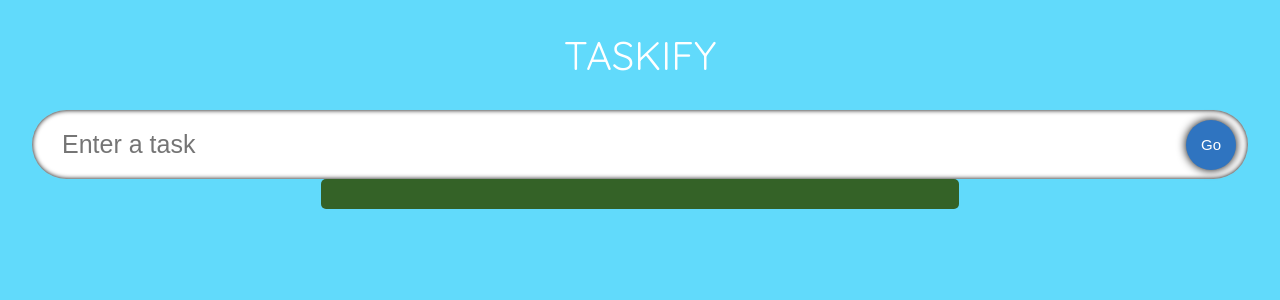
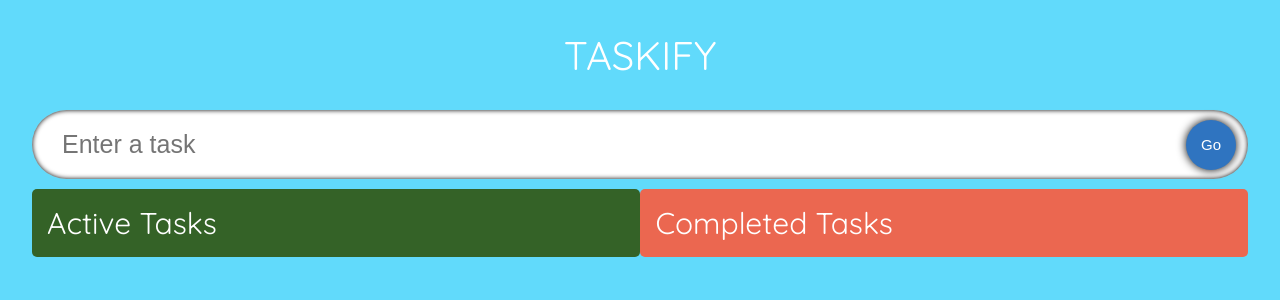
Before and after one commit to Hyung-Keun/Taskify_TS, a React (Create React App) app: page / in a window 1280 px wide. Shown: the top 300 px of the page. Built offline with nearby package versions, Linux system fonts and the light colour scheme.

Commit message:
Feature: react-beautiful-dnd 기능 추가.

```diff
--- a/src/App.tsx
+++ b/src/App.tsx
@@ -2,11 +2,13 @@
 import "./App.css";
 import InputField from "./components/InputField";
 import { Todo } from "./model";
-import TodoList from "./components/TodoList"
+import TodoList from "./components/TodoList";
+import { DragDropContext, DropResult } from "react-beautiful-dnd";
 
 function App() {
   const [todo, setTodo] = useState<string>("");
   const [todos, setTodos] = useState<Todo[]>([]);
+  const [completedTodos, setCompletedTodos] = useState<Todo[]>([]);
 
   const handleAdd = (e: React.FormEvent) => {
     e.preventDefault();
@@ -16,13 +18,49 @@
     }
   };
 
-  console.log(todos);
+  const onDragEnd = (result: DropResult) => {
+    const { source, destination } = result;
+    console.log(result);
+    if (!destination) return;
+    if (
+      destination.droppableId === source.droppableId &&
+      destination.index === source.index
+    )
+      return;
+    let add,
+      active = todos,
+      complete = completedTodos;
+
+    if (source.droppableId === "TodosList") {
+      add = active[source.index];
+      active.splice(source.index, 1);
+    } else {
+      add = complete[source.index];
+      complete.splice(source.index, 1);
+    }
+
+    if (destination.droppableId === "TodosList") {
+      active.splice(destination.index, 0, add);
+    } else {
+      complete.splice(destination.index, 0, add);
+    }
+    setCompletedTodos(complete);
+    setTodos(active);
+  };
+
   return (
-    <div className="App">
-      <span className="heading">Taskify</span>
-      <InputField todo={todo} setTodo={setTodo} handleAdd={handleAdd} />
-      <TodoList todos={todos} setTodos={setTodos} />
-    </div>
+    <DragDropContext onDragEnd={onDragEnd}>
+      <div className="App">
+        <span className="heading">Taskify</span>
+        <InputField todo={todo} setTodo={setTodo} handleAdd={handleAdd} />
+        <TodoList
+          todos={todos}
+          setTodos={setTodos}
+          completedTodos={completedTodos}
+          setCompletedTodos={setCompletedTodos}
+        />
+      </div>
+    </DragDropContext>
   );
 }
 
--- a/src/components/SingleTodo.tsx
+++ b/src/components/SingleTodo.tsx
@@ -3,15 +3,16 @@
 import { RiEditCircleFill, RiDeleteBinFill } from "react-icons/ri";
 import { IoCheckmarkDoneCircleSharp } from "react-icons/io5";
 import "./styles.css";
-import TodoList from "./TodoList";
+import { Draggable } from "react-beautiful-dnd";
 
 type Props = {
+  index: number;
   todo: Todo;
   todos: Todo[];
   setTodos: React.Dispatch<React.SetStateAction<Todo[]>>;
 };
 
-const SingleTodo = ({ todo, todos, setTodos }: Props) => {
+const SingleTodo = ({ index, todo, todos, setTodos }: Props) => {
   const [edit, setEdit] = useState<boolean>(false);
   const [editTodo, setEditTodo] = useState<string>(todo.todo);
 
@@ -41,12 +42,20 @@
     inputRef.current?.focus();
   }, [edit]);
   return (
-    <form className="todos__single" onSubmit={(e) => handleEdit(e, todo.id)}>
+    <Draggable draggableId={todo.id.toString()} index={index}>
+      {(provided, snapshot) => (
+        <form
+          className={`todos__single ${snapshot.isDragging ? "drag" : ""}`}
+          onSubmit={(e) => handleEdit(e, todo.id)}
+          {...provided.draggableProps}
+          {...provided.dragHandleProps}
+          ref={provided.innerRef}
+        >
           {edit ? (
             <input
               value={editTodo}
               onChange={(e) => setEditTodo(e.target.value)}
-          className="todos__single--test"
+              className="todos__single--text"
               ref={inputRef}
             />
           ) : todo.isDone ? (
@@ -73,6 +82,8 @@
             </span>
           </div>
         </form>
+      )}
+    </Draggable>
   );
 };
 export default SingleTodo;
--- a/src/components/TodoList.tsx
+++ b/src/components/TodoList.tsx
@@ -2,24 +2,67 @@
 import "./styles.css";
 import { Todo } from "../model";
 import SingleTodo from "./SingleTodo";
+import { Droppable } from "react-beautiful-dnd";
 
 interface Props {
   todos: Todo[];
-
   setTodos: React.Dispatch<React.SetStateAction<Todo[]>>;
+  completedTodos: Todo[];
+  setCompletedTodos: React.Dispatch<React.SetStateAction<Todo[]>>;
 }
 
-const TodoList = ({ todos, setTodos }: Props) => {
+const TodoList = ({
+  todos,
+  setTodos,
+  completedTodos,
+  setCompletedTodos,
+}: Props) => {
   return (
-    <div className="todos">
-      {todos.map((todo) => (
+    <div className="container">
+      <Droppable droppableId="TodosList">
+        {(provided, snapshot) => (
+          <div
+            className={`todos ${snapshot.isDraggingOver ? "dragactive" : ""}`}
+            ref={provided.innerRef}
+            {...provided.droppableProps}
+          >
+            <span className="todos__heading">Active Tasks</span>
+            {todos?.map((todo, index) => (
               <SingleTodo
+                index={index}
                 todo={todo}
+                todos={todos}
                 key={todo.id}
-          todos={todos}
                 setTodos={setTodos}
               />
             ))}
+            {provided.placeholder}
+          </div>
+        )}
+      </Droppable>
+      <Droppable droppableId="TodosRemove">
+        {(provided, snapshot) => (
+          <div
+            ref={provided.innerRef}
+            {...provided.droppableProps}
+            className={`todos remove ${
+              snapshot.isDraggingOver ? "dragcomplete" : ""
+            }`}
+          >
+            <span className="todos__heading">Completed Tasks</span>
+            {completedTodos.map((todo, index) => (
+              <SingleTodo
+                index={index}
+                todo={todo}
+                todos={completedTodos}
+                key={todo.id}
+                setTodos={setCompletedTodos}
+              />
+            ))}
+            {provided.placeholder}
+          </div>
+        )}
+      </Droppable>
     </div>
   );
 };
```
Lines whose indentation alone changed are shown as unchanged.
